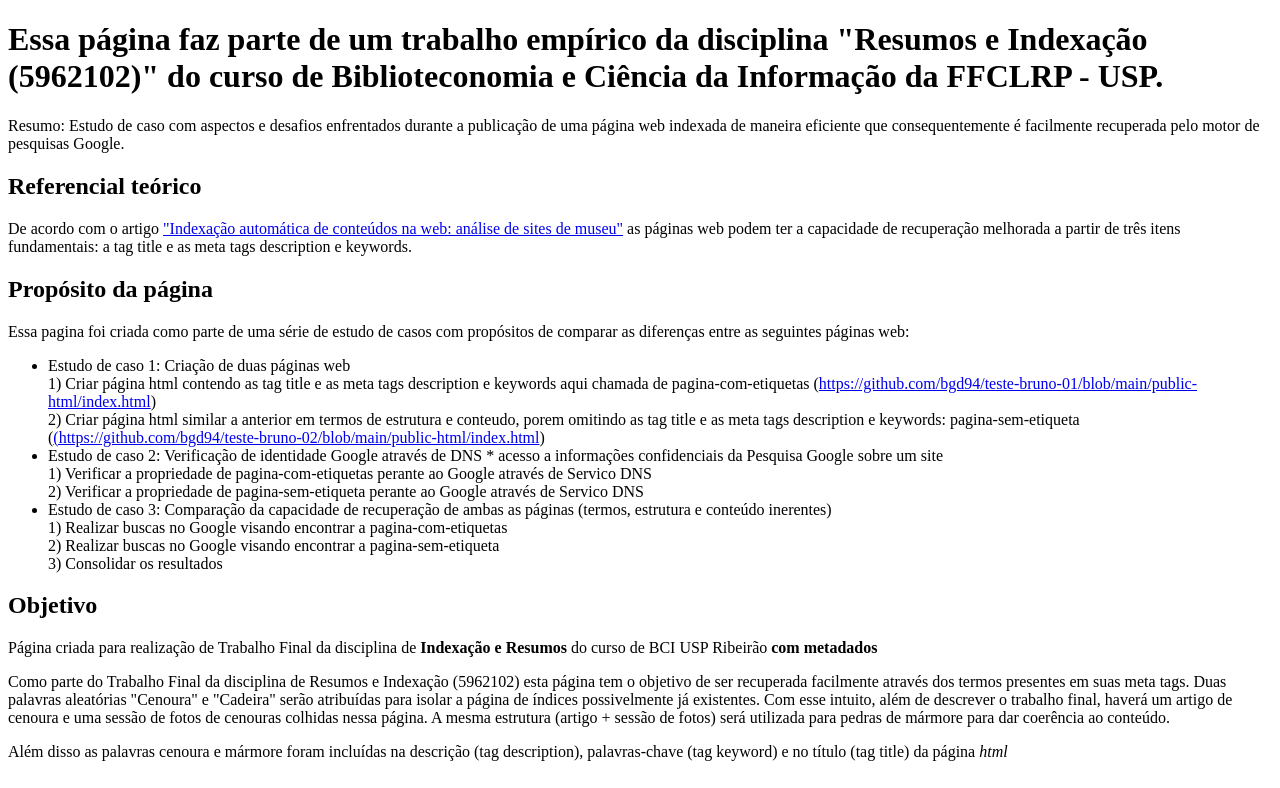
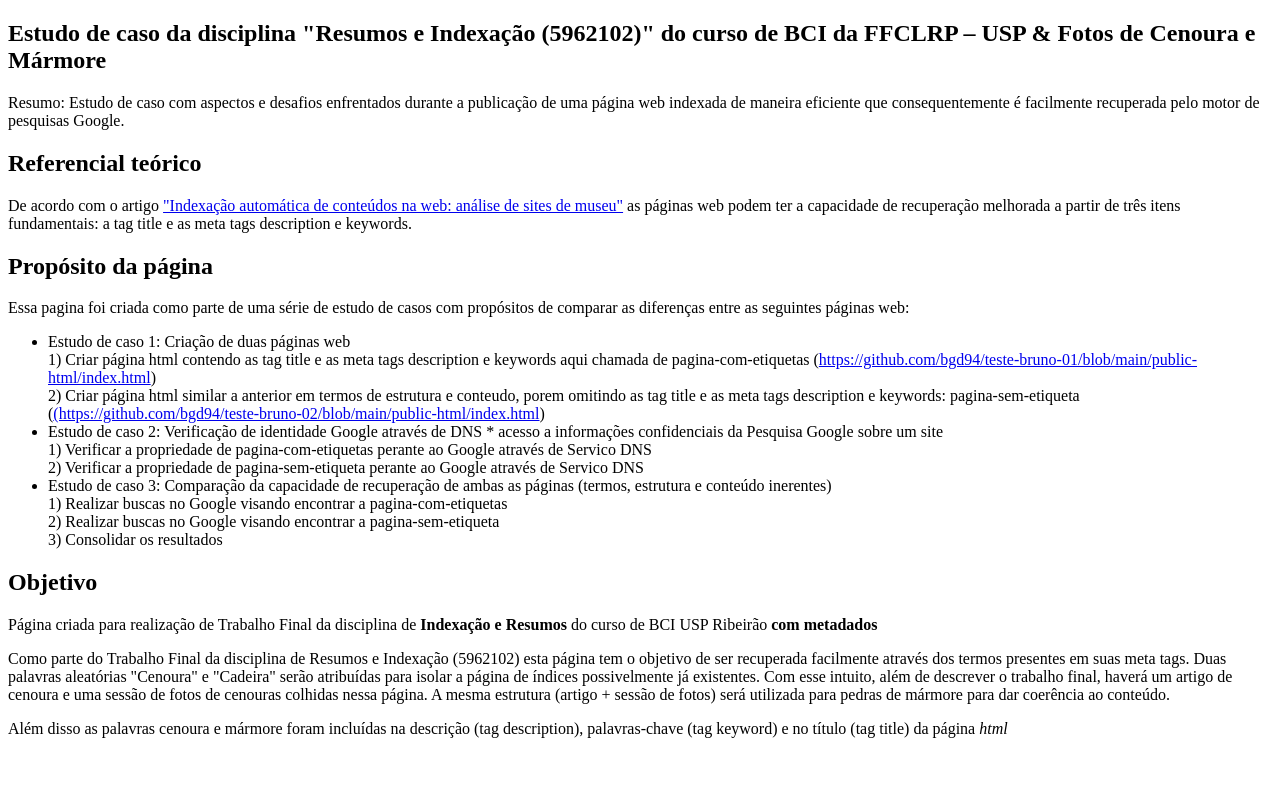
Before and after one commit to bgd94/bgd94-teste-bruno-01, a website: page public-html/index.html in a window 1280 px wide. Shown: the top 788 px of the page. Drawn offline with Linux system fonts and the light colour scheme.

Commit message:
Update index.html

```diff
--- a/public-html/index.html
+++ b/public-html/index.html
@@ -2,7 +2,7 @@
 <html lang="pt-br">
    <head>
       <meta charset="UTF-8">
-      <title>Estudo de caso da disciplina "Resumos e Indexação (5962102)" do curso de BCI da FFCLRP – USP & Fotos de Cenoura e Marmore</title>
+      <title>Estudo de caso da disciplina "Resumos e Indexação (5962102)" do curso de BCI da FFCLRP – USP & Fotos de Cenoura e Mármore</title>
       <meta name="description" content="Apresenta aspectos e desafios enfrentados na publicação de uma página web que seja corretamente indexada e recuperada pelo motor de pesquisas Google em forma de estudo de caso. Apresenta também fotos e links para Wikipedia e notícias com mais detalhes sobre Cenoura e Mármore">
       <meta name="viewport" content="width=device-width, initial-scale=1">
       <meta name="author" content="Bruno Mosca">
@@ -15,7 +15,7 @@
       <style>
          div.gallery {
          margin: 5px;
-         border: 1px solid #ccc;
+         border: solid #ccc;
          float: left;
          width: 180px;
          }
@@ -34,13 +34,14 @@
    </head>
    <body class="">
       <main>
-         <h1>Essa página faz parte de um trabalho empírico da disciplina "Resumos e Indexação (5962102)" do curso de Biblioteconomia e Ciência da Informação da FFCLRP - USP.</h1>
+         <article>
+            <h1>Estudo de caso da disciplina "Resumos e Indexação (5962102)" do curso de BCI da FFCLRP – USP & Fotos de Cenoura e Mármore</h1>
             <p>Resumo: Estudo de caso com aspectos e desafios enfrentados durante a publicação de uma página web indexada de maneira eficiente que consequentemente é facilmente recuperada pelo motor de pesquisas Google.</p>
-         <article>
+            <section>
                <h2>Referencial teórico</h2>
                <p>De acordo com o artigo <a href="https://periodicos.ufpb.br/ojs2/index.php/biblio/article/view/11766/7509" alt="cenoura">"Indexação automática de conteúdos na web: análise de sites de museu"</a> as páginas web podem ter a capacidade de recuperação melhorada a partir de três itens fundamentais: a tag title e as meta tags description e keywords.</p>
-         </article>
-         <article>
+            </section>
+            <section>
                <h2>Propósito da página</h2>
                <p>Essa pagina foi criada como parte de uma série de estudo de casos com propósitos de comparar as diferenças entre as seguintes páginas web:
                <ul>
@@ -59,8 +60,8 @@
                   </li>
                </ul>
                </p>
-         </article>
-         <article>
+            </section>
+            <section>
                <h2>Objetivo</h2>
                <p> Página criada para realização de Trabalho Final da disciplina de <b>Indexação e Resumos</b> do curso de BCI USP Ribeirão
                   <b>com metadados</b>
@@ -71,11 +72,12 @@
                   página. A mesma estrutura (artigo + sessão de fotos) será utilizada para pedras de mármore para dar coerência ao conteúdo.
                </p>
                <p>Além disso as palavras cenoura e mármore foram incluídas na descrição (tag description), palavras-chave (tag keyword) e no título (tag title) da página <i>html</i></p>
-         </article>
+            </section>
             <br>
             <section>
                <h3>Linha do tempo da página</h3>
-            <ul><li>26/11/22: Criação inicial de página com meta tags</li>
+               <ul>
+               <li>26/11/22: Criação inicial de página com meta tags</li>
                <li>27/11/22: Criacao registro TXT (Serviço DNS) de acordo com instruções do Google Search Console </li>
                <li>27/11/22: Atualização da página (ajusta meta tags e corpo da página)</li>
                <li>27/11/22: Cria novo domínio (http://www.indexacaoautomatica2022.me/) para registro TXT de acordo com instruções do Google</li>
@@ -97,13 +99,6 @@
                <p>...</p>
             </section>
             <section>
-         <!-- <h3>Cenoura</h3>
-         <p></p>
-         <p></p>
-         <p></p>
-         <br><a href="https://pt.wikipedia.org/wiki/Cenoura" alt="cenoura">Cenoura no Wikipedia.com</a><br>
-         <img src="https://www.infoescola.com/wp-content/uploads/2010/08/cenoura_250834906-1000x667.jpg" alt="cenoura">
-         <section> -->
             <section>
             <h3>Cenoura</h3>
             <p>É correto afirmar que a cenoura é uma Planta herbácea, de folhas rendilhadas e raiz aromática, fusiforme,
@@ -126,8 +121,17 @@
             <div class="gallery">
                <img src="https://www.dicasdemulher.com.br/wp-content/uploads/2019/04/suco-de-cenoura-0-1200x738.jpg" alt="suco de cenoura" width="600" height="400">
             </div>
+         </article>
+      </main>
+      <!-- <h3>Cenoura</h3>
+         <p></p>
+         <p></p>
+         <p></p>
+         <br><a href="https://pt.wikipedia.org/wiki/Cenoura" alt="cenoura">Cenoura no Wikipedia.com</a><br>
+         <img src="https://www.infoescola.com/wp-content/uploads/2010/08/cenoura_250834906-1000x667.jpg" alt="cenoura">
+         <section> -->
       <!-- <section>
-            <indexacao, indexacao em cadeia, cenoura, indexar cadeira, cadeira, indexacao automatica -->
+         <indexacao, indexacao em cadeia, cenoura, indexar cadeira, cadeira, indexacao automatica
          </section>
          <section> Bruno Mosca </section>
          <br>
@@ -136,8 +140,7 @@
          <p>Confira <a href="https://pt.wikipedia.org/wiki/Cadeira" alt="cadeira">CADEIRA</a></p>
          <img src="" alt="cenoura">
          <href# CRIAR pagina de CENOURA
-         <href# CRIAR pagina de MARMORE
-      </main>
+         <href# CRIAR pagina de MARMORE -->
       <!-- scripts -->
    </body>
 </html>
```
Lines whose indentation alone changed are shown as unchanged.
